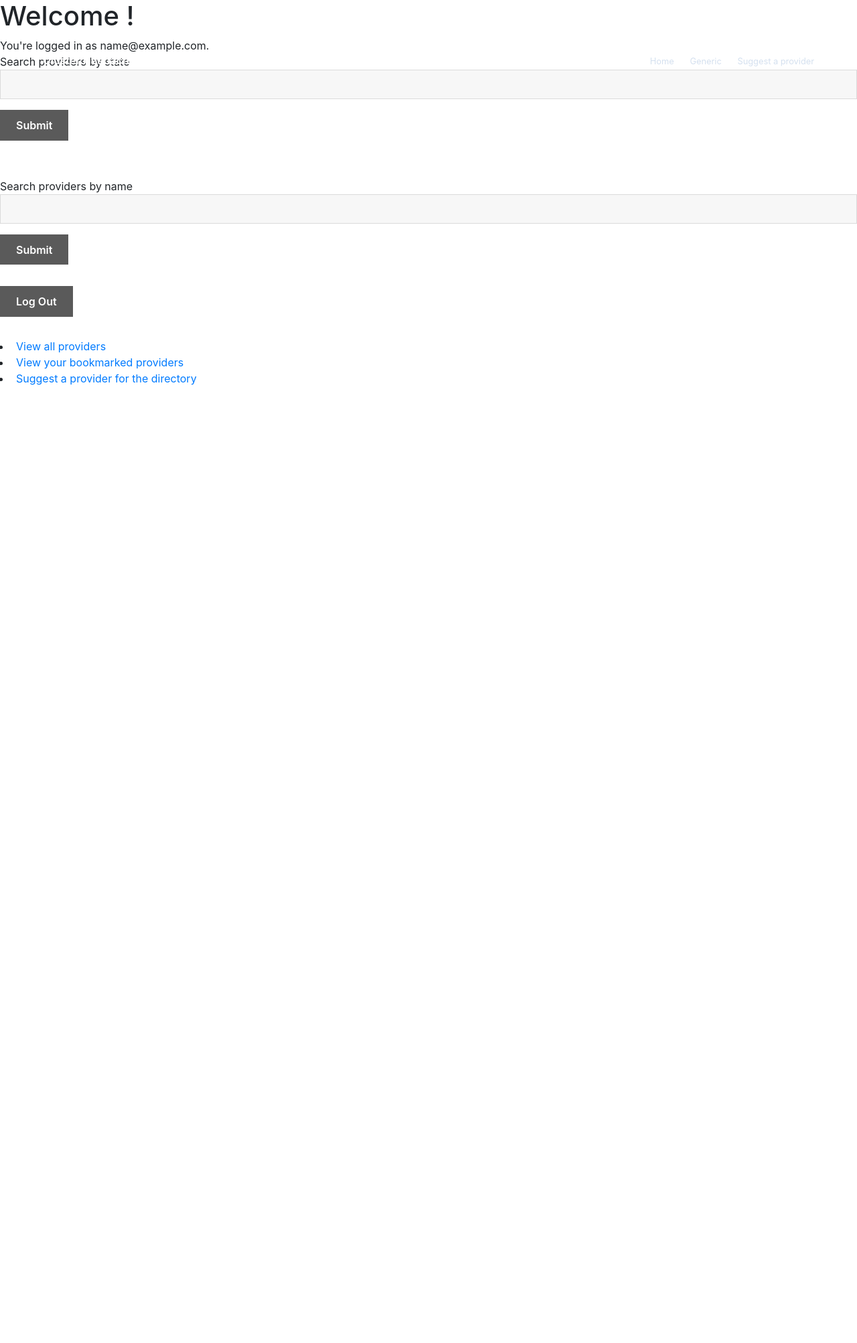
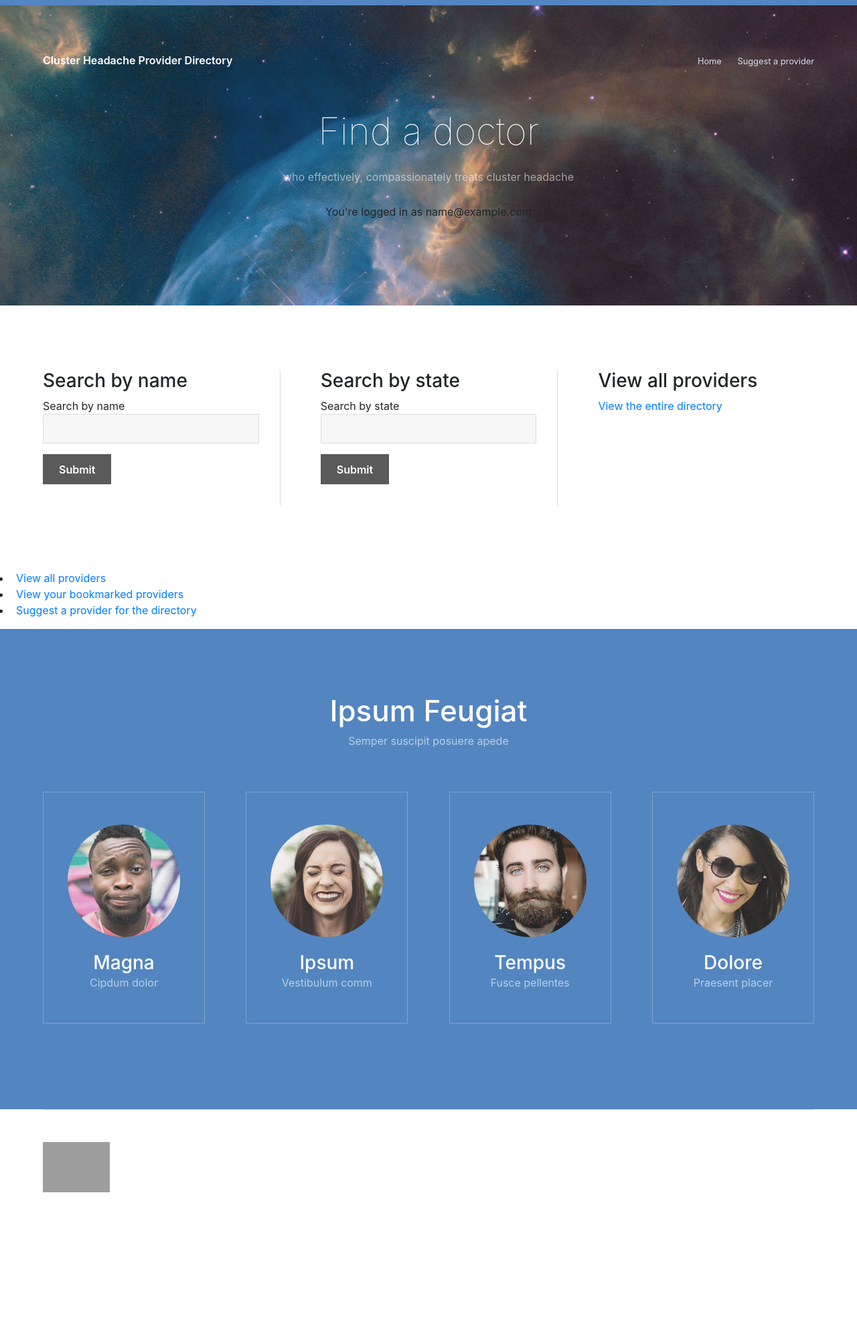
Before and after one commit to georgiaschmitt/CH-phys-directory, a Flask app: page / in a window 1280 px wide. Shown: the whole page at 67% size. Before the commit the page ends 575 px from the top, so only its background shows below. Run offline with Flask 2, Linux system fonts and the light colour scheme; the visitor is signed in with stand-in values (Sample User, id 1); some libraries are stand-ins or nearby versions; grey boxes are pictures that could not be loaded.

Commit message:
CB logo add

```diff
--- a/static/styles.css
+++ b/static/styles.css
@@ -2,3 +2,10 @@
     height: 400px;
     width: 100%;
   }
+
+a img.logo {
+
+      max-height:700px;
+      height:25%;
+      width:auto;
+}
--- a/templates/base.html
+++ b/templates/base.html
@@ -22,58 +22,12 @@
 
   <body>
     <!-- Navigation Bar -->
-
-    <!-- <nav class="navbar fixed-top navbar-expand-lg navbar-light bg-light">
-      <a class="navbar-brand" href="#">Cluster Headache Provider Directory</a>
-      <button class="navbar-toggler" type="button" data-toggle="collapse" data-target="#navbarSupportedContent" aria-controls="navbarSupportedContent" aria-expanded="false" aria-label="Toggle navigation">
-        <span class="navbar-toggler-icon"></span>
-      </button>
-
-      <div class="collapse navbar-collapse" id="navbarSupportedContent">
-        <ul class="navbar-nav mr-auto">
-          <li class="nav-item active">
-            <a class="nav-link" href="/">Home <span class="sr-only">(current)</span></a>
-          </li>
-          <li class="nav-item">
-            <a class="nav-link" href="#">Link</a>
-          </li>
-          <li class="nav-item dropdown">
-            <a class="nav-link dropdown-toggle" href="#" id="navbarDropdown" role="button" data-toggle="dropdown" aria-haspopup="true" aria-expanded="false">
-              Dropdown
-            </a>
-            <div class="dropdown-menu" aria-labelledby="navbarDropdown">
-              <a class="dropdown-item" href="#">Action</a>
-              <a class="dropdown-item" href="#">Another action</a>
-              <div class="dropdown-divider"></div>
-              <a class="dropdown-item" href="#">Something else here</a>
-            </div>
-          </li>
-          <li class="nav-item">
-            <a class="nav-link disabled" href="#">Disabled</a>
-          </li>
-        </ul>
-
-        <ul class="navbar-nav my-2 my-lg-0">
-          <li class="nav-item">
-            <a class="nav-link" href="/suggestion_form">Suggest a provider</a>
-          </li>
-
-        <form class="form-inline my-2 my-lg-0">
-          <input class="form-control mr-sm-2" type="search" placeholder="Search" aria-label="Search">
-          <button class="btn btn-outline-success my-2 my-sm-0" type="submit">Search</button>
-        </form>
-      </div>
-    </nav>
-
-   -->
-
 				<!-- Header -->
         <header id="header">
           <div class="inner">
             <a href="index.html" class="logo">Cluster Headache Provider Directory</a>
             <nav id="nav">
-              <a href="index.html">Home</a>
-              <a href="generic.html">Generic</a>
+              <a href="/">Home</a>
               <a href="/suggestion_form">Suggest a provider</a>
             </nav>
             <a href="#navPanel" class="navPanelToggle"><span class="fa fa-bars"></span></a>
--- a/templates/user-homepage.html
+++ b/templates/user-homepage.html
@@ -4,32 +4,55 @@
 {% block title %}Cluster Headache Provider Directory Home{% endblock %}
 
 {% block body %}
-  <h1>Welcome !</h1>
-  You're logged in as {{ session['user_email'] }}.
 
+ <!-- Banner -->
+ <section id="banner">
+  <h1>Find a doctor</h1>
+  <p>who effectively, compassionately treats cluster headache</p>
+  You're logged in as {{ session['user_email'] }}
 
-  <form action="/search/state" id="state-search">
+</section>
+
+<!-- One -->
+<section id="one" class="wrapper">
+  <div class="inner">
+    <div class="flex flex-3">
+      <article>
+        <header>
+          <h3>Search by name</h3>
+        </header>
+        <form action="/search/name" id="state-search">
           <p>
-      Search providers by state <input type="text" name="state">
-    </p>
-    <p>
-      <input type="submit">
-    </p>
-  </form><br>
-
-
-  <form action="/search/name" id="name-search">
-    <p>
-      Search providers by name <input type="text" name="name">
+          Search by name<input type="text" name="name">
           </p>
           <p>
             <input type="submit">
           </p>
         </form>
-  <form action="/logout">
-    <button type="submit">Log Out</button>
+      </article>
+      <article>
+        <header>
+          <h3>Search by state</h3>
+        </header>
+        <form action="/search/state" id="state-search">
+          <p>
+          Search by state <input type="text" name="state">
+          </p>
+          <p>
+            <input type="submit">
+          </p>
         </form>
+      </article>
 
+      <article>
+        <header>
+          <h3>View all providers</h3>
+        </header>
+        <a href="/providers">View the entire directory</a>
+      </article>
+    </div>
+  </div>
+</section>
 
 <ul>
   <li><a href="/providers">View all providers</a></li>
@@ -38,6 +61,59 @@
 </ul>
 
 
+<!-- Two -->
+<section id="two" class="wrapper style1 special">
+  <div class="inner">
+    <header>
+      <h2>Ipsum Feugiat</h2>
+      <p>Semper suscipit posuere apede</p>
+    </header>
+    <div class="flex flex-4">
+      <div class="box person">
+        <div class="image round">
+          <img src="images/pic03.jpg" alt="Person 1" />
+        </div>
+        <h3>Magna</h3>
+        <p>Cipdum dolor</p>
+      </div>
+      <div class="box person">
+        <div class="image round">
+          <img src="images/pic04.jpg" alt="Person 2" />
+        </div>
+        <h3>Ipsum</h3>
+        <p>Vestibulum comm</p>
+      </div>
+      <div class="box person">
+        <div class="image round">
+          <img src="images/pic05.jpg" alt="Person 3" />
+        </div>
+        <h3>Tempus</h3>
+        <p>Fusce pellentes</p>
+      </div>
+      <div class="box person">
+        <div class="image round">
+          <img src="images/pic06.jpg" alt="Person 4" />
+        </div>
+        <h3>Dolore</h3>
+        <p>Praesent placer</p>
+      </div>
+    </div>
+  </div>
+</section>
+
+<!-- Footer -->
+<footer id="footer">
+  <div class="inner">
+    <div class="flex">
+      <a href="https://www.clusterbusters.org"><img src="/static/images/cb-logo.png" class="logo"></a>
+    </div>
+  </div>
+</footer>
+
+
+
+
+
 <script src="/static/resultsdirectory.js"></script>
 
 {% endblock %}
```
Also changed, not shown: templates/homepage.html (+16 -22 lines). Lines whose indentation alone changed are shown as unchanged.
